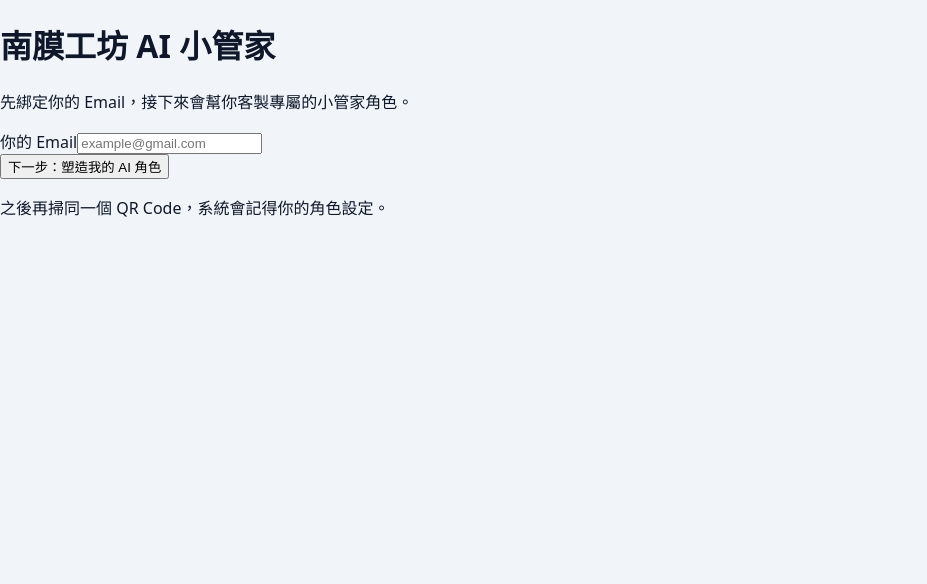
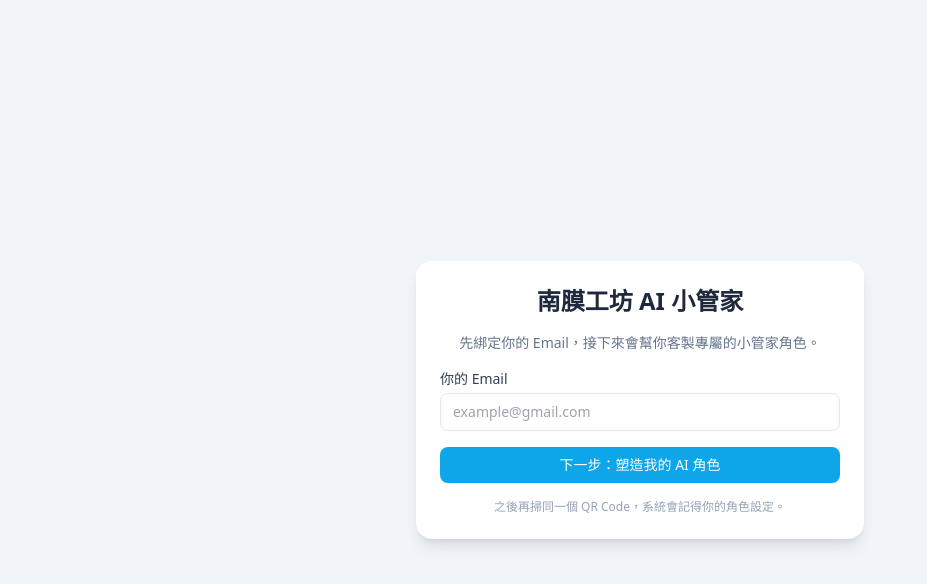
Before and after one commit to iven761001/ai-help, a Next.js app: page / in a window 1280 px wide. Shown: the top 584 px of the page, without its empty margins (0-927 px from the left). Built offline with nearby package versions, Linux system fonts and the light colour scheme.

Commit message:
Update globals.css

```diff
--- a/app/globals.css
+++ b/app/globals.css
@@ -1,31 +1,9 @@
-*,
-*::before,
-*::after {
-  box-sizing: border-box;
-}
+@tailwind base;
+@tailwind components;
+@tailwind utilities;
 
 html,
 body {
-  margin: 0;
-  padding: 0;
+  max-width: 100%;
+  overflow-x: hidden;
 }
-
-body {
-  font-family: system-ui, -apple-system, BlinkMacSystemFont, "Segoe UI",
-    sans-serif;
-  background-color: #f1f5f9;
-  color: #0f172a;
-}
-
-button {
-  cursor: pointer;
-}
-
-::-webkit-scrollbar {
-  width: 6px;
-}
-
-::-webkit-scrollbar-thumb {
-  background: #cbd5f5;
-  border-radius: 999px;
-}
```
